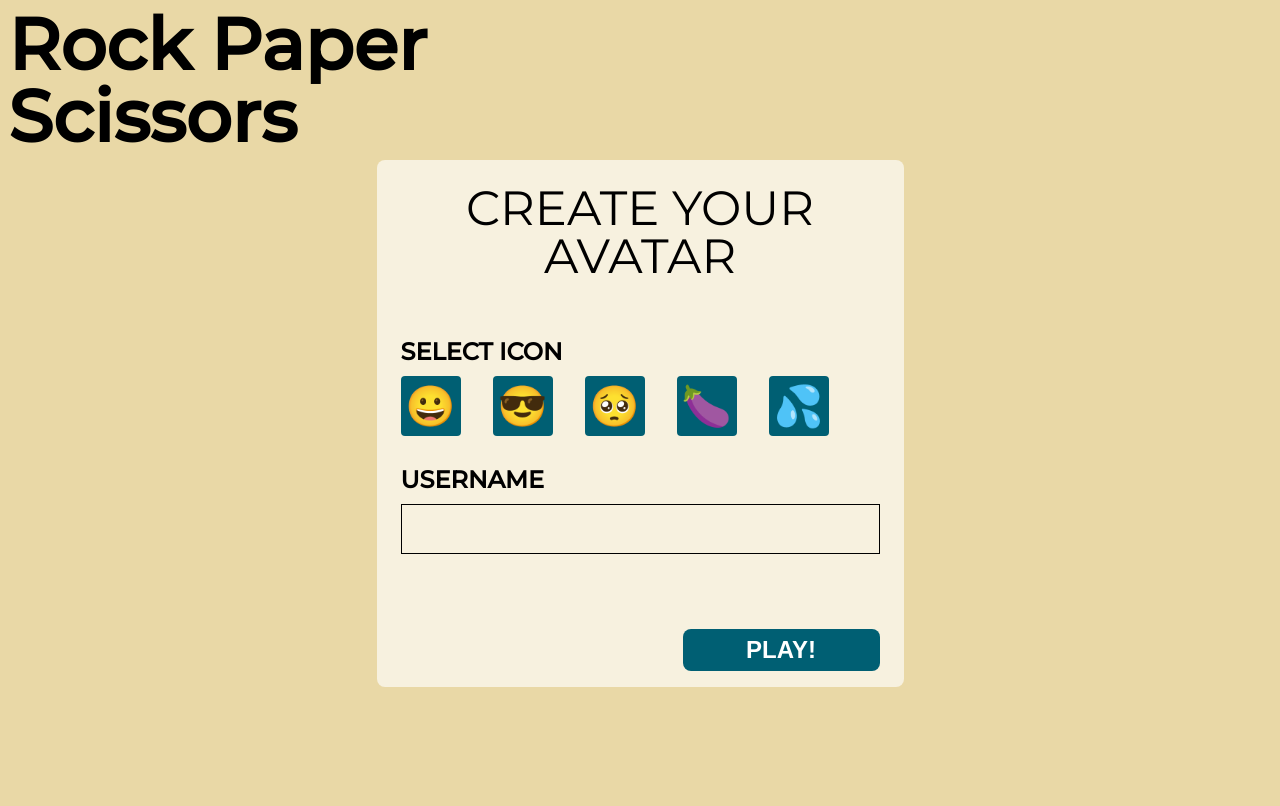
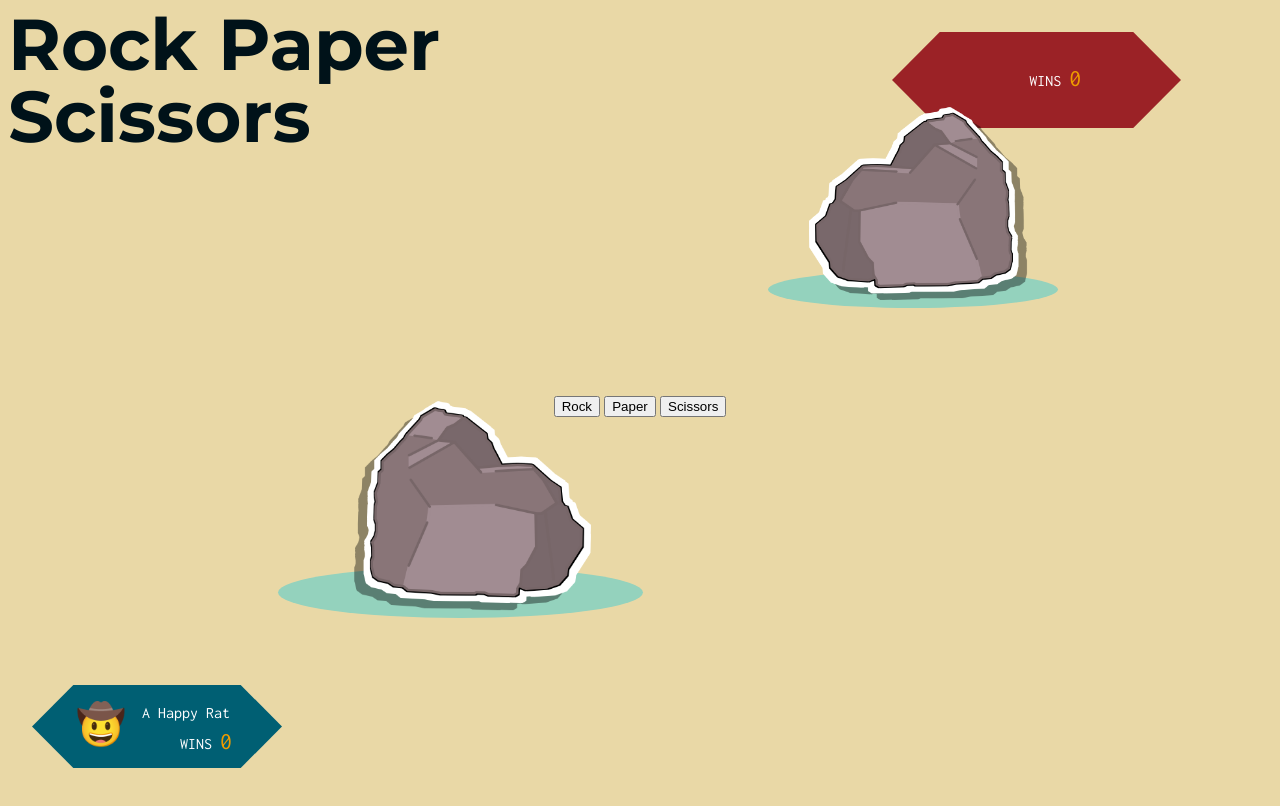
Before and after one commit to Markus-Xavier/RPSOnline, a website with bundled scripts: page public/index.html in a window 1280 px wide. Built offline with nearby package versions, Linux system fonts and the light colour scheme; files whose address does not match are found by name.

Commit message:
Add place holders in the location of the battle platforms, add sticker images to file structure

```diff
--- a/public/css/main.css
+++ b/public/css/main.css
@@ -7,6 +7,7 @@ body {
     font-family: 'Montserrat', sans-serif;
     background-color: #E9D8A6;
     margin: 0;
+    color: #001219;
 }
 
 header {
@@ -148,6 +149,7 @@ form {
     font-family: sans-serif, Arial;
     font-size: 16px;
     border-radius: 4px;
+    font-weight: 700;
 }
 
 .flex-form-field input[type="radio"]:checked + label {
@@ -222,3 +224,47 @@ form {
     font-size: 1.5em;
     color: #EE9B00;
 }
+
+
+/*~~~~~battle~~~~~*/
+
+.battle-opponent-platform {
+    position: absolute;
+    bottom: 492px;
+    left: 60%;
+    background: #94D2BD;
+    border-radius: 100%;
+    width: 290px;
+    height: 37px;
+}
+
+.battle-opponent-platform img {
+    position: relative;
+    bottom: 214px;
+    left: 0;
+    height: 300px;
+    width: 300px;
+}
+
+.battle-platform {
+    position: absolute;
+    bottom: 182px;
+    left: calc(150px + 10vw);
+    background: #94D2BD;
+    border-radius: 100%;
+    width: 365px;
+    height: 51px;
+}
+
+.battle-platform img {
+    position: relative;
+    bottom: 220px;
+    left: 32px;
+    height: 325px;
+    width: 325px;
+    transform: scaleX(-1);
+}
+
+.battle-moves {
+
+}
--- a/public/index.html
+++ b/public/index.html
@@ -5,8 +5,8 @@
     <link rel="stylesheet" href="./css/reset.css">
     <link rel="stylesheet" href="https://pro.fontawesome.com/releases/v5.10.0/css/all.css" integrity="sha384-AYmEC3Yw5cVb3ZcuHtOA93w35dYTsvhLPVnYs9eStHfGJvOvKxVfELGroGkvsg+p" crossorigin="anonymous"/>
     <link rel="preconnect" href="https://fonts.googleapis.com">
-    <link rel="preconnect" href="https://fonts.gstatic.com" crossorigin>
-    <link href="https://fonts.googleapis.com/css2?family=Inconsolata&family=Montserrat:wght@400;500&display=swap" rel="stylesheet">
+<link rel="preconnect" href="https://fonts.gstatic.com" crossorigin>
+<link href="https://fonts.googleapis.com/css2?family=Inconsolata:wght@400;700&family=Montserrat:wght@400;700&display=swap" rel="stylesheet">
     <link rel="stylesheet" href="./css/main.css">
     <script type="module" src="./js/client.js" defer></script>
   </head>
@@ -16,9 +16,9 @@
       <div class="player-badge" hidden>
         <img src="assets/OpponentBadge.svg"/>
         <div class="badge-opponent-content">
-          <span class="badge-opponent-icon">🤠</span>
+          <span class="badge-opponent-icon"></span>
           <div class="badge-player-data">
-            <span class="badge-opponent-username">A Happy Rat</span>
+            <span class="badge-opponent-username"></span>
             <div class="badge-opponent-wins">WINS <span class="badge-opponent-wins-count">0</span></div>
           </div>
         </div>
@@ -88,11 +88,19 @@
         </div>
       </section>
 
-      <div id="scene-three">
-        <button value="rock">Rock</button>
-        <button value="paper">Paper</button>
-        <button value="scissors">Scissors</button>
-      </div>
+      <section id="scene-three">
+        <div class="battle-opponent-platform">
+          <img src="./assets/Rock_Sticker.png"/>
+        </div>
+        <div class="battle-moves">
+          <button value="rock">Rock</button>
+          <button value="paper">Paper</button>
+          <button value="scissors">Scissors</button>
+        </div>
+        <div class="battle-platform">
+          <img src="./assets/Rock_Sticker.png"/>
+        </div>
+      </section>
     </main>
     <footer>
       <div class="player-badge" hidden>
--- a/public/js/Player.js
+++ b/public/js/Player.js
@@ -23,7 +23,8 @@ export default class Player {
         this.socketManager.emit('player.chooseMove', this.selectedPiece);
     }
 
-    roundWinner(data) {
+    roundWinner(data, opponentPiece) {
+        console.log (opponentPiece);
         if (data === 'draw') {
             console.log('we draw!');
         } else if (data === this.selectedPiece.type) {
--- a/public/js/client.js
+++ b/public/js/client.js
@@ -29,7 +29,7 @@ const render = new Render();
 let player = new Player(socketManager, render);
 const formManager = new FormManager('player-creation', loginHandler);
 const gameManager = new GameManager(socketManager, render);
-const buttons = document.getElementById('scene-three');
+const buttons = document.getElementsByClassName('battle-moves')[0];
 const copyURLButton = document.getElementsByClassName('copy-link-button')[0];
 copyURLButton.addEventListener('click', saveLinkToClipboard);
 buttons.addEventListener('click', player.chooseMove.bind(player));
@@ -47,5 +47,5 @@ buttons.addEventListener('click', player.chooseMove.bind(player));
   socketManager.on(serverEvents.OPPONENT_LEFT, gameManager.resetGame.bind(gameManager));
   socketManager.on(serverEvents.DISCONNECT, gameManager.resetGame.bind(gameManager))
   // socketManager.on('opponent.pressed.button', opponentPressedButton);
-  render.changeScene(1);
+  render.changeScene(3);
 })();
```
Also changed, not shown: index.js (+6 -6 lines), public/assets/Paper_Sticker.png (added), public/assets/Rock_Sticker.png (added), public/assets/Scissor_Sticker.png (added).
